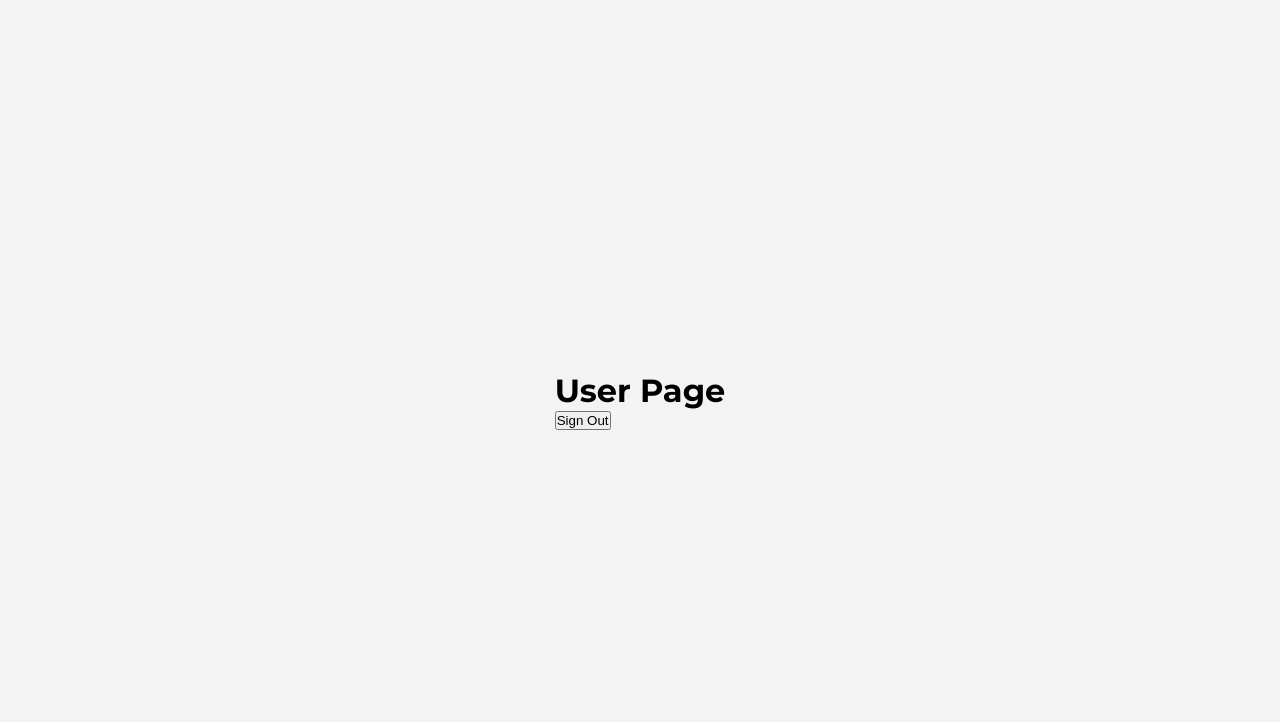
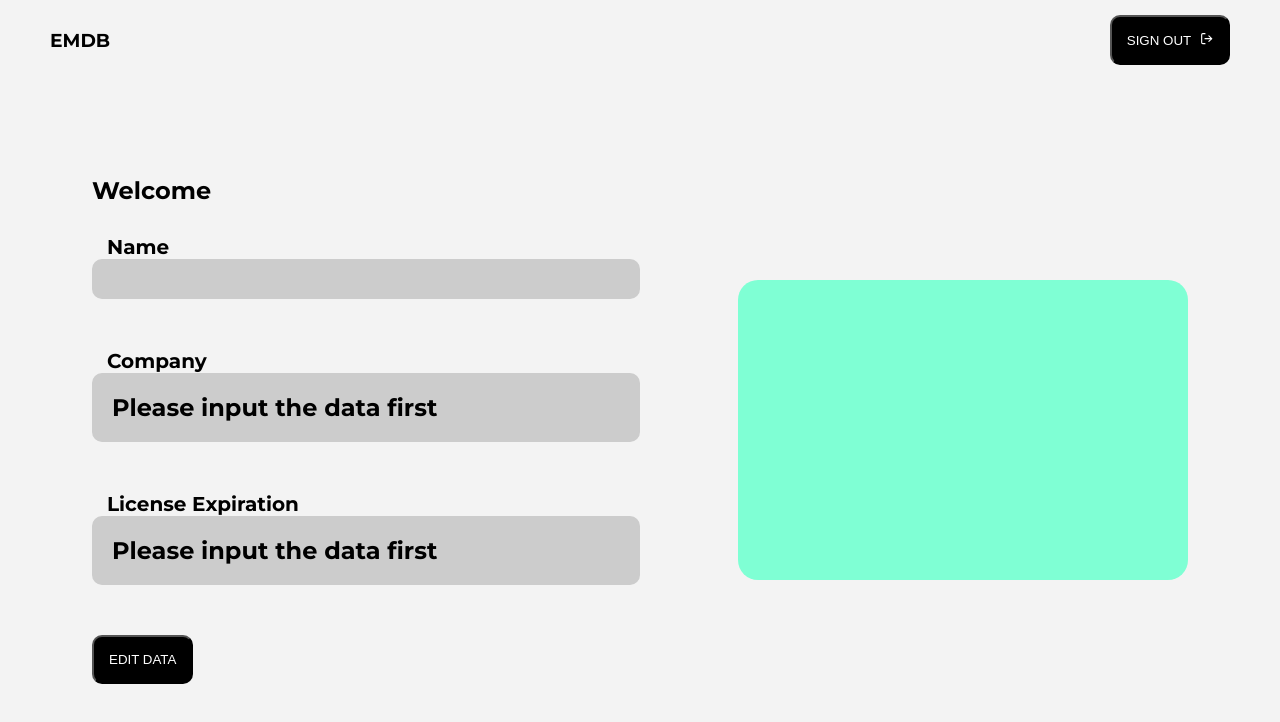
Before and after one commit to horuschild/belajar-firebase, a React (Vite) app: page /user in a window 1280 px wide. Shown: the top 722 px of the page. Built offline with nearby package versions, Linux system fonts and the light colour scheme; no server answers; the database is empty; sample sign-in values are in the browser's storage.

Commit message:
Change user page

```diff
--- a/package.json
+++ b/package.json
@@ -14,6 +14,7 @@
     "firebase": "^10.12.2",
     "react": "^18.2.0",
     "react-dom": "^18.2.0",
+    "react-icons": "^5.2.1",
     "react-router-dom": "^6.23.1",
     "sass": "^1.77.4"
   },
--- a/src/assets/components/firebase.js
+++ b/src/assets/components/firebase.js
@@ -24,4 +24,4 @@ const analytics = getAnalytics(app);
 const auth = getAuth(app);
 const db = getFirestore(app);
 
-export { auth, db };
+export { auth, db, app };
--- a/src/assets/pages/signup/signup.jsx
+++ b/src/assets/pages/signup/signup.jsx
@@ -2,7 +2,7 @@ import React, { useState } from "react";
 import { useNavigate } from "react-router-dom";
 import { getAuth, createUserWithEmailAndPassword } from "firebase/auth";
 import { getFirestore, doc, setDoc } from "firebase/firestore";
-import { auth, db } from "../../components/firebase";
+import { auth, db, app } from "../../components/firebase";
 import "./signup.scss";
 
 function Signup() {
--- a/src/assets/pages/user/user.jsx
+++ b/src/assets/pages/user/user.jsx
@@ -1,28 +1,144 @@
-import React from "react";
+import React, { useState, useEffect } from "react";
 import { useNavigate } from "react-router-dom";
 import { getAuth, signOut } from "firebase/auth";
+import { doc, getDoc, setDoc } from "firebase/firestore";
+import { db } from "../../components/firebase.js";
+import { FiLogOut } from "react-icons/fi";
+import "./user.scss";
 
 function User() {
   const navigate = useNavigate();
   const auth = getAuth();
+  const [editing, setEditing] = useState(false);
+  const [userData, setUserData] = useState({
+    name: "",
+    companyName: "",
+    expiDate: "",
+  });
+  const [newUserData, setNewUserData] = useState({
+    name: "",
+    companyName: "",
+    expiDate: "",
+  });
+
+  useEffect(() => {
+    const fetchUserData = async () => {
+      const user = auth.currentUser;
+      if (user) {
+        const userDoc = await getDoc(doc(db, "users", user.uid));
+        if (userDoc.exists()) {
+          const data = userDoc.data();
+          setUserData({
+            name: data.name || "",
+            companyName: data.companyName || "",
+            expiDate: data.expiDate || "",
+          });
+          setNewUserData({
+            name: data.name || "",
+            companyName: data.companyName || "",
+            expiDate: data.expiDate || "",
+          });
+        }
+      }
+    };
+
+    fetchUserData();
+  }, [auth]);
 
   const handleSignOut = () => {
     signOut(auth)
       .then(() => {
-        // Sign-out successful.
         navigate("/login");
       })
       .catch((error) => {
-        // An error happened.
         console.error("Sign out error", error);
       });
   };
 
+  const handleEdit = () => {
+    setEditing(true);
+  };
+
+  const handleChange = (e) => {
+    const { name, value } = e.target;
+    setNewUserData((prevState) => ({
+      ...prevState,
+      [name]: value,
+    }));
+  };
+
+  const handleSave = async () => {
+    const user = auth.currentUser;
+    if (user) {
+      await setDoc(doc(db, "users", user.uid), newUserData, { merge: true });
+      setUserData(newUserData);
+      setEditing(false);
+    }
+  };
+
   return (
-    <div>
-      <h1>User Page</h1>
-      <button onClick={handleSignOut}>Sign Out</button>
-    </div>
+    <section className="user-wrapper">
+      <nav className="nav-user">
+        <h3>EMDB</h3>
+        <button onClick={handleSignOut}>
+          Sign Out <FiLogOut className="logout-icon" />
+        </button>
+      </nav>
+      <div className="content">
+        <div className="left-content">
+          <h1>Welcome {userData.name}</h1>
+          <div className="info-wrapper">
+            <h3 className="info-title">Name</h3>
+            {editing ? (
+              <input
+                type="text"
+                name="name"
+                value={newUserData.name}
+                onChange={handleChange}
+              />
+            ) : (
+              <h2 className="info">{userData.name}</h2>
+            )}
+            <h3 className="info-title">Company</h3>
+            {editing ? (
+              <input
+                type="text"
+                name="companyName"
+                value={newUserData.companyName}
+                placeholder="Please input the data first"
+                onChange={handleChange}
+              />
+            ) : (
+              <h2 className="info">
+                {userData.companyName || "Please input the data first"}
+              </h2>
+            )}
+            <h3 className="info-title">License Expiration</h3>
+            {editing ? (
+              <input
+                type="date"
+                name="expiDate"
+                value={newUserData.expiDate}
+                placeholder="Please input the data first"
+                onChange={handleChange}
+              />
+            ) : (
+              <h2 className="info">
+                {userData.expiDate || "Please input the data first"}
+              </h2>
+            )}
+          </div>
+          {editing ? (
+            <button onClick={handleSave}>Save</button>
+          ) : (
+            <button onClick={handleEdit}>Edit Data</button>
+          )}
+        </div>
+        <div className="right-content">
+          <img src="" alt="" />
+        </div>
+      </div>
+    </section>
   );
 }
 
--- a/src/assets/pages/user/user.scss
+++ b/src/assets/pages/user/user.scss
@@ -0,0 +1,96 @@
+.user-wrapper {
+  height: 100vh;
+  width: 100vw;
+  display: flex;
+  flex-direction: column;
+  align-items: center;
+
+  .nav-user {
+    width: 100%;
+    height: 10vh;
+    display: flex;
+    justify-content: space-between;
+    align-items: center;
+    padding: 0 50px;
+
+    button {
+      cursor: pointer;
+      background-color: black;
+      color: white;
+      padding: 15px;
+      border-radius: 10px;
+      text-transform: uppercase;
+
+      &:hover {
+        background-color: white;
+        color: black;
+        transition: all 0.2s;
+      }
+
+      .logout-icon {
+        margin-left: 5px;
+      }
+    }
+  }
+
+  .content {
+    display: flex;
+    width: 95%;
+    height: 80%;
+    margin-top: 30px;
+    border-radius: 10px;
+    justify-content: space-between;
+    align-items: center;
+    padding: 0 60px;
+
+    .left-content {
+      width: 50%;
+
+      button {
+        cursor: pointer;
+        background-color: black;
+        color: white;
+        padding: 15px;
+        border-radius: 10px;
+        text-transform: uppercase;
+
+        &:hover {
+          background-color: white;
+          color: black;
+          transition: all 0.2s;
+        }
+
+        .logout-icon {
+          margin-left: 5px;
+        }
+      }
+
+      .info-wrapper {
+        margin-top: 30px;
+
+        .info-title {
+          font-size: 20px;
+          margin-left: 15px;
+        }
+
+        .info {
+          background: rgb(204, 204, 204);
+          border-radius: 10px;
+          padding: 20px;
+          margin-bottom: 50px;
+        }
+      }
+
+      .icon {
+        margin-left: 10px;
+      }
+    }
+
+    .right-content {
+      width: 450px;
+      height: 300px;
+      border-radius: 20px;
+      background-color: aquamarine;
+    }
+  }
+}
```
Also changed, not shown: 1 other file (tests, documents, lock files or other folders).
